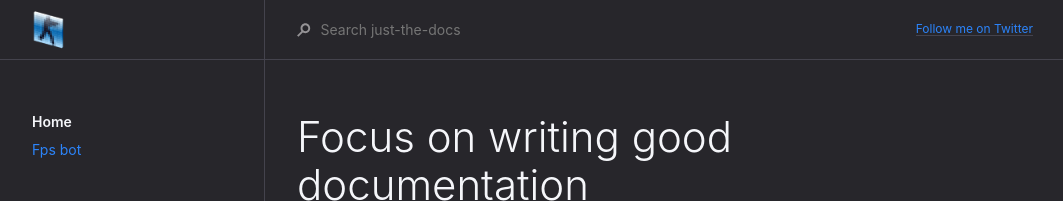
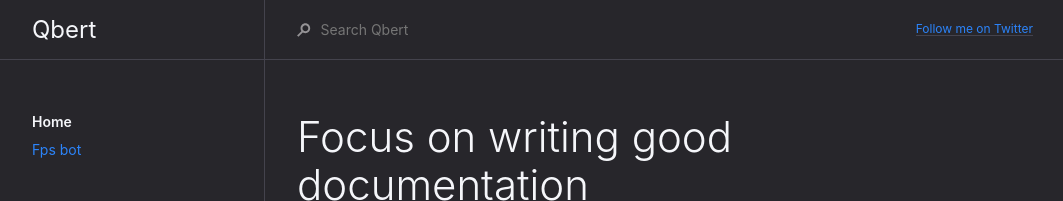
Before and after one commit to qbertqbert/just-the-docs, a Jekyll site: the page built from index.md, in a window 1280 px wide. Shown: the top 201 px of the page, without its empty margins (107-1170 px from the left). Built offline with Jekyll 4.4.1, drawn with Linux system fonts in a browser that asks for light colours.

Commit message:
Update _config.yml

```diff
--- a/_config.yml
+++ b/_config.yml
@@ -13,8 +13,8 @@
 # you will see them accessed via {{ site.title }}, {{ site.github_repo }}, and so on.
 # You can create any custom variable you would like, and they will be accessible
 # in the templates via {{ site.myvariable }}.
-#title: Qbert
-logo: "favicon1.png"
+title: Qbert
+#logo: "favicon1.png"
 description: A Jekyll theme for documentation
 baseurl: "/just-the-docs" # the subpath of your site, e.g. /blog
 url: "https://qbertqbert.github.io" # the base hostname & protocol for your site, e.g. http://example.com
```
